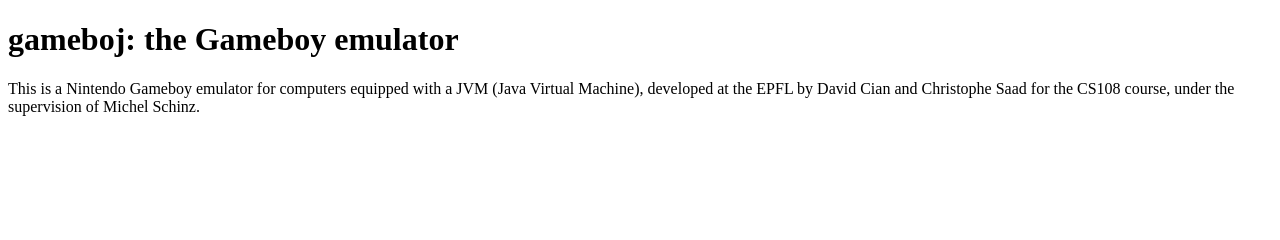
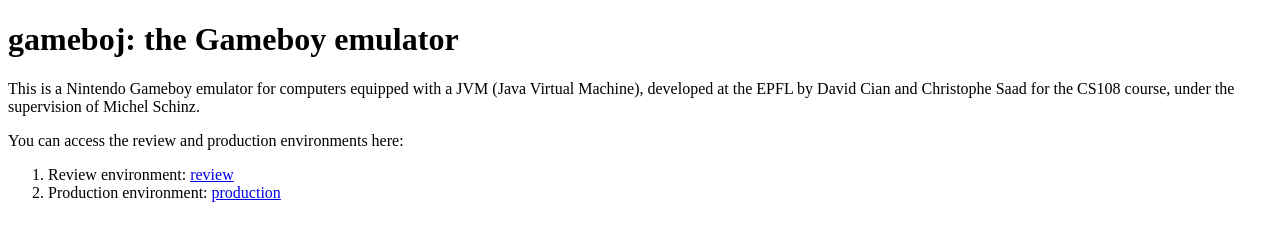
Before and after one commit to xopheS/Gameboy, a plain HTML site: page public/index.html in a window 1280 px wide. Drawn offline with Linux system fonts and the light colour scheme.

Commit message:
Added review and production links on homepage. Ref #13, #14

```diff
--- a/public/index.html
+++ b/public/index.html
@@ -7,5 +7,11 @@
 <body>
 	<h1>gameboj: the Gameboy emulator</h1>
 	<p>This is a Nintendo Gameboy emulator for computers equipped with a JVM (Java Virtual Machine), developed at the EPFL by David Cian and Christophe Saad for the CS108 course, under the supervision of Michel Schinz.</p>
+
+	<p>You can access the review and production environments here:</p>
+	<ol>
+		<li>Review environment: <a href="HTML/review.html">review</a>
+		<li>Production environment: <a href="HTML/production.html">production</a>
+	</ol>
 </body>
 </html>
```
Also changed, not shown: bin/public/index.html (+1 -0 lines).
